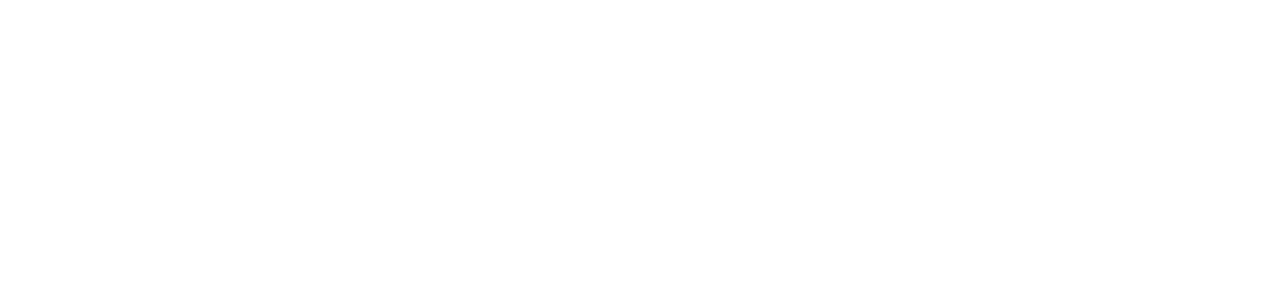
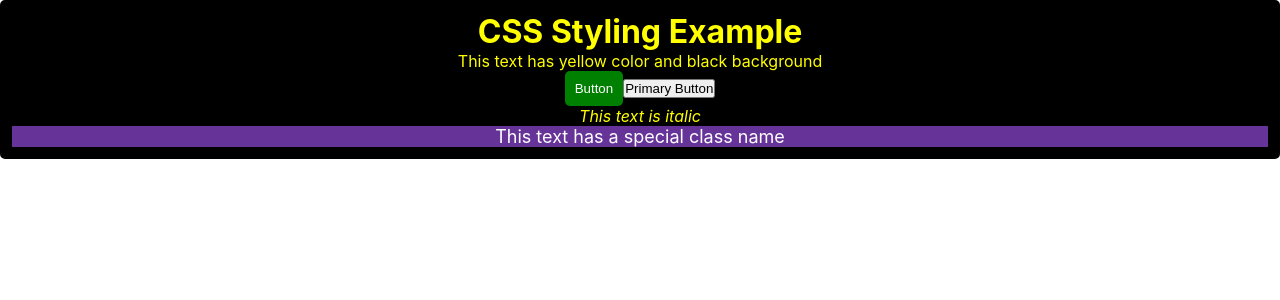
Before and after one commit to gourav-kadyan/React_Learning, a React (Create React App) app: page / in a window 1280 px wide. Shown: the top 300 px of the page. Built offline with nearby package versions, Linux system fonts and the light colour scheme.

Commit message:
did componentDidMount()and componentDidUpdate() in ExampleComponent and types of css style possible in react

```diff
--- a/src/App.jsx
+++ b/src/App.jsx
@@ -19,6 +19,8 @@
 import Parentcomponent from "./global context and routing/Parentcomponent";
 import Calculator from "./hide element and calculator/Calculator";
 import HideElementOnClick from "./hide element and calculator/HideElementOnClick";
+import ExampleComponent from "./lifecycle and css styling/ExampleComponent";
+import Style from "./lifecycle and css styling/Style";
 
 
 
@@ -44,7 +46,8 @@
         {/* <Calculator/> */}
         {/* <Dashboard /> */}
         {/* <Below /> */}
-
+        {/* <ExampleComponent /> */}
+        <Style />
     </>
   );
 }
--- /dev/null
+++ b/src/lifecycle and css styling/ExampleComponent.jsx
@@ -0,0 +1,36 @@
+import React, { Component } from 'react';
+
+class ExampleComponent extends Component {
+  constructor(props) {
+    super(props);
+    this.state = {
+      count: 0,
+    };
+  }
+
+  componentDidMount() {
+    console.log('Component mounted');
+  }
+
+  componentDidUpdate(prevProps, prevState) {
+    if (this.state.count !== prevState.count) {
+      console.log('Count state updated:', this.state.count);
+    }
+  }
+
+  handleButtonClick = () => {
+    this.setState({ count: this.state.count + 1 });
+  }
+
+  render() {
+    return (
+      <div>
+        <h1>Example Component</h1>
+        <p>Count: {this.state.count}</p>
+        <button onClick={this.handleButtonClick}>Increment Count</button>
+      </div>
+    );
+  }
+}
+
+export default ExampleComponent;
--- /dev/null
+++ b/src/lifecycle and css styling/Style.jsx
@@ -0,0 +1,39 @@
+import React from 'react';
+import './style.css'
+
+function Style() {
+  const styles = {
+    color: 'yellow',
+    backgroundColor: 'black',
+    padding: '10px',
+    border: '2px solid black',
+    borderRadius: '5px',
+    textAlign: 'center',
+  };
+
+  const classNames = {
+    button: 'btn',
+    primaryButton: 'btn-primary',
+  };
+
+  const buttonStyles = {
+    padding: '10px',
+    backgroundColor: 'green',
+    color: 'white',
+    borderRadius: '5px',
+    border: 'none',
+  };
+
+  return (
+    <div style={styles}>
+      <h1>CSS Styling Example</h1>
+      <p>This text has yellow color and black background</p>
+      <button className={classNames.button} style={buttonStyles}>Button</button>
+      <button className={`${classNames.button} ${classNames.primaryButton}`}>Primary Button</button>
+      <p style={{ fontStyle: 'italic' }}>This text is italic</p>
+      <p className="special-text">This text has a special class name</p>
+    </div>
+  );
+}
+
+export default Style;
--- /dev/null
+++ b/src/lifecycle and css styling/style.css
@@ -0,0 +1,10 @@
+*{
+    margin: 0;
+    padding: 0;
+}
+
+.special-text{
+    color: white;
+    background: rebeccapurple;
+    font-size: large;
+}
```
